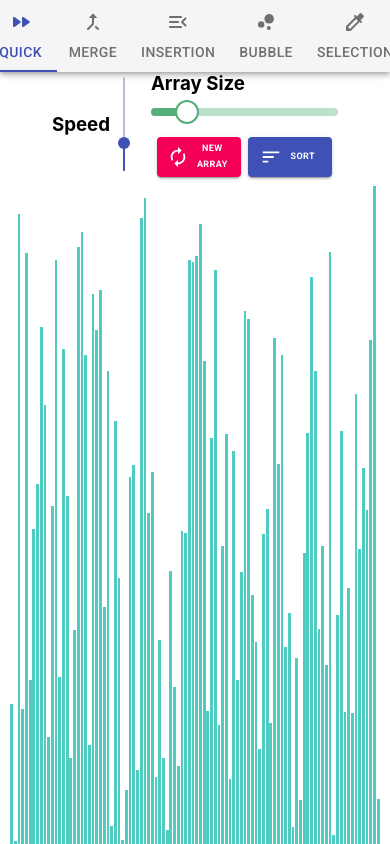
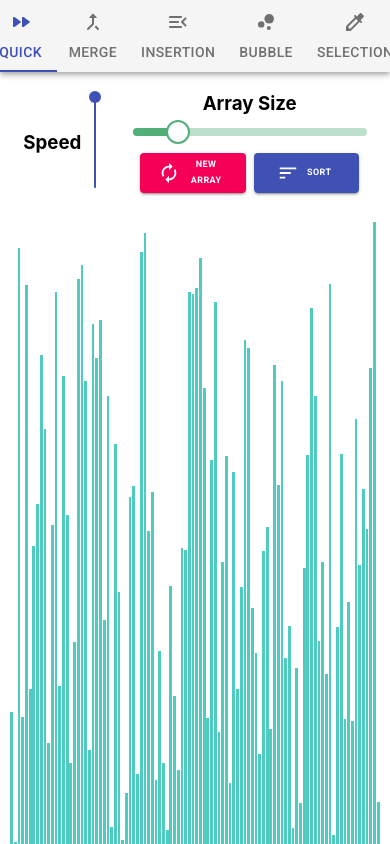
Before and after one commit to Fraisin/SightSort, a React (Create React App) app: page / in a window 390 px wide. Shown: the top 844 px of the page. Built offline with nearby package versions, Linux system fonts and the light colour scheme.

Commit message:
DIsable buttons upon pressing Sort.

```diff
--- a/src/SortVisualizer/SortVisualizer.css
+++ b/src/SortVisualizer/SortVisualizer.css
@@ -3,6 +3,9 @@
 }
 .arraySizeSlider {
   width: 100%;
+  display: flex;
+  flex-direction: column;
+  align-items: center;
 }
 .barContainer {
   width: 95%;
@@ -28,9 +31,8 @@
   margin-left: auto;
   margin-right: auto;
 }
-.speedSlider {
-  height: 95%;
-  display: flex;
+.sliderBtnsWrapper {
+  width: 60%;
 }
 .speedLabelWrapper {
   display: flex;
@@ -38,8 +40,9 @@
   justify-content: center;
   align-items: center;
 }
-.sliderBtnsWrapper {
-  width: 60%;
+.speedSlider {
+  height: 95%;
+  display: flex;
 }
 /** Desktop Styles **/
 @media only screen and (min-width: 961px) {
@@ -50,22 +53,27 @@
 }
 /** Tablet Styles **/
 @media only screen and (min-width: 600px) and (max-width: 960px) {
+  .btnHeading {
+    font-size: 0.8em;
+  }
   .mainBtn {
     width: 40%;
     height: 50px;
   }
-  .btnHeading {
-    font-size: 0.8em;
-  }
 }
 /** Mobile Styles **/
 @media only screen and (max-width: 599px) {
+  .btnHeading {
+    font-size: 0.6em;
+  }
+  .contentContainer {
+    margin-top: 5%;
+    margin-bottom: 5%;
+    width: 100%;
+  }
   .mainBtn {
     width: 45%;
     height: 40px;
-  }
-  .btnHeading {
-    font-size: 0.6em;
   }
   .slider {
     margin-top: 5%;
--- a/src/SortVisualizer/SortVisualizer.js
+++ b/src/SortVisualizer/SortVisualizer.js
@@ -59,6 +59,7 @@ export default class SortVisualizer extends React.Component {
     this.state = {
       currArraySize: 100,
       array: [],
+      speed: 5,
       currentlyAnimating: false //Represents whether or not a sorting algorithm is currently being animated.
     };
   }
@@ -67,22 +68,23 @@ export default class SortVisualizer extends React.Component {
   componentDidMount() {
     this.refillArray(this.state.currArraySize);
   }
+  //Handle changing of the slider that controls the animation speed.
+  handleSpeedSliderChange = (event, newValue) => {
+    console.log(newValue);
+  };
 
-  //Handle changing of the slider.
-  handleChange = (event, newValue) => {
+  //Handle changing of the slider that controls the array size.
+  handleArraySliderChange = (event, newValue) => {
     this.setState({ currArraySize: newValue });
     this.refillArray(newValue);
   };
-
   //Handle clicking of 'New Array' button.
   handleNewArrayClick = event => {
     this.refillArray(this.state.currArraySize);
   };
-
   //Handle clicking of 'Sort' butotn.
   handleSortClick = event => {
-    //this.setState({ currentlyAnimating: true });
-    this.beginSort();
+    this.setState({ currentlyAnimating: true }, () => this.beginSort());
   };
 
   //Fills the array with 'currArraySize' random elements from 1 -> MAX_ARRAY_VALUE.
@@ -100,13 +102,12 @@ export default class SortVisualizer extends React.Component {
   }
 
   //Sorting methods that call their respective animation methods.
-  beginSort() {
+  async beginSort() {
     if (currTab === 0) Quick.performVisualization(this.state.array);
     if (currTab === 1) Merge.performVisualization(this.state.array);
     if (currTab === 2) Insert.performVisualization(this.state.array);
     if (currTab === 3) Bubble.performVisualization(this.state.array);
     if (currTab === 4) Select.performVisualization(this.state.array);
-    this.flashGreen();
   }
 
   //Turn all the bars green for a brief time after sorting.
@@ -167,7 +168,11 @@ export default class SortVisualizer extends React.Component {
             <Slider
               orientation="vertical"
               defaultValue={30}
+              min={1}
+              max={16}
+              step={0.01}
               aria-label="Speed"
+              onChange={this.handleSpeedSliderChange}
             />
           </div>
           <div className="sliderBtnsWrapper">
@@ -177,9 +182,9 @@ export default class SortVisualizer extends React.Component {
                 valueLabelDisplay="auto"
                 aria-label="Array Size"
                 defaultValue={100}
+                min={5}
                 max={500}
-                min={5}
-                onChange={this.handleChange}
+                onChange={this.handleArraySliderChange}
                 disabled={this.state.currentlyAnimating}
               />
             </div>
```
